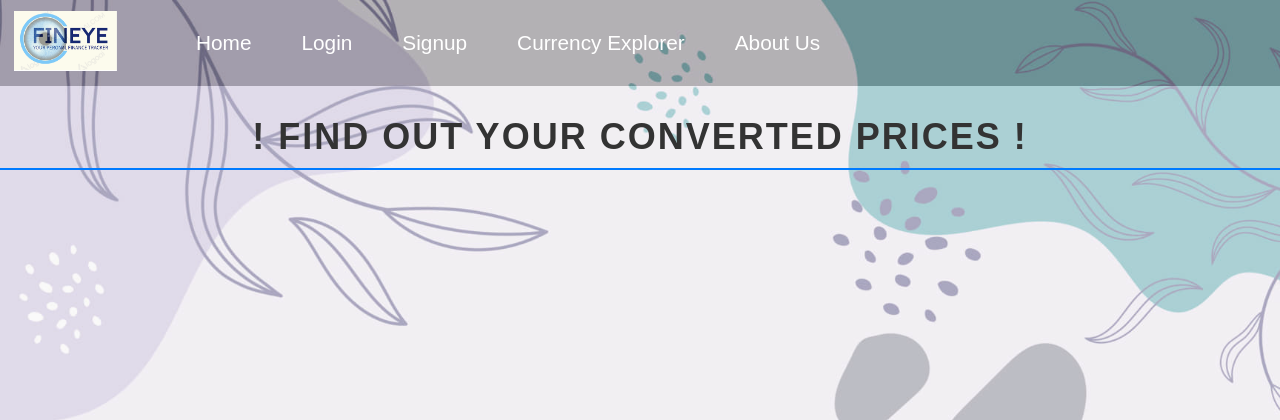
After one commit to Arperior/FinEye, a Flask app: page /calc_exchange in a window 1280 px wide. The commit adds this page. Shown: the top 420 px of the page. Run offline with Flask 3, Linux system fonts and the light colour scheme.

```diff
--- a/Project_Tables.txt
+++ b/Project_Tables.txt
@@ -15,10 +15,9 @@
     );
 5-create table currency(
     currency_id int primary key auto_increment,
-    code varchar(3) not null,
-     name varchar(50) not null,
+    base_currency varchar(5)
+     target_currency varchar(5)
      exchange_rate float(10,4) not null,
-     country varchar(20)
      );
 6-alter table transactions
      add column currency_id int,
--- a/app.py
+++ b/app.py
@@ -1,6 +1,7 @@
 from flask import Flask, render_template, request, redirect,session
 import mysql.connector
 from datetime import date,datetime
+import requests
 
 app = Flask(__name__)
 app.secret_key ='aaaaa'
@@ -17,6 +18,7 @@ def get_users():
     cursor.execute("SELECT username FROM user")
     users = [user[0] for user in cursor.fetchall()]
     return users
+
 def authenticate_user(username, password):
     cursor.execute("SELECT * FROM user WHERE username = %s AND password = %s", (username, password))
     user = cursor.fetchone()
@@ -25,6 +27,37 @@ def authenticate_user(username, password):
         return True
     else:
         return False
+
+def fetch_and_store_exchange_rates():
+    url = "https://v6.exchangerate-api.com/v6/77628be702d498deaeecfe41/latest/INR"
+    response = requests.get(url)
+    data = response.json()
+    exchange_rates = data['conversion_rates']
+    today = date.today().strftime('%Y-%m-%d')
+    cursor = db.cursor()
+
+    for currency, rate in exchange_rates.items():
+        query = "INSERT INTO currency (base_currency, target_currency, exchange_rate,DATE) VALUES (%s, %s, %s,%s)"
+        values = ("INR", currency, rate,today)
+        cursor.execute(query, values)
+
+    db.commit()
+    cursor.close()
+
+def exchange_rates_exist():
+    cursor = db.cursor()
+    today = date.today().strftime('%Y-%m-%d')
+    cursor.execute("SELECT COUNT(*) FROM currency WHERE DATE = %s", (today,))
+    count = cursor.fetchone()[0]
+    cursor.close()
+    return count > 0
+
+def get_exchange_rates():
+    cursor = db.cursor()
+    cursor.execute("SELECT * FROM currency")
+    rates = cursor.fetchall()
+    cursor.close()
+    return rates
 
 @app.route('/')
 def index():
@@ -282,5 +315,32 @@ def show_rem():
 
     return render_template('reminder.html',username=username,pressed=pressed,reminders=reminders)
 
+@app.route('/currency')
+def currency_display():
+    if 'username' in session:
+        username = session['username']
+        return render_template('currency.html', username=username)
+    else:
+        return render_template('currency.html')
+
+@app.route('/get_rates',methods=['POST','GET'])
+def get():
+    if 'username' in session:
+        username = session['username']
+        if not exchange_rates_exist():
+            fetch_and_store_exchange_rates()
+        rates = get_exchange_rates()
+        return render_template('currency.html', exchange_rates=rates,username=username)
+    else:
+        return render_template('currency.html',exchange_rates=rates)
+
+@app.route('/calc_exchange')
+def calc():
+    if 'username' in session:
+        username = session['username']
+        return render_template('calc_exchange.html',username=username)
+    else:
+        return render_template('calc_exchange.html')
+
 if __name__ == '__main__':
     app.run(debug=True)
--- /dev/null
+++ b/templates/calc_exchange.html
@@ -0,0 +1,7 @@
+{% extends "index.html" %}
+{% block content %}
+<section id="postlog">
+<h1>! Find out your Converted Prices !</h1>
+
+</section>
+{% endblock %}
--- a/templates/index.html
+++ b/templates/index.html
@@ -31,7 +31,11 @@
             <li><a href="/login">Login</a></li>
             <li><a href="/signup">Signup</a></li>
             {% endif %}
-      <li class="item"><a href="/currency">Currency Explorer</a></li>
+            <li class="item dropdown">
+              <a href="/currency" class="dropbtn">Currency Explorer</a>
+              <div class="dropdown-content">
+                  <a href="/currency">View Rates</a>
+                  <a href="/calc_exchange">Calculate Exchange</a>
       <li class="item"><a href="/aboutus">About Us</a></li>
   </ul>
 </nav>
```
Also changed, not shown: templates/currency.html (+29 -0 lines).
